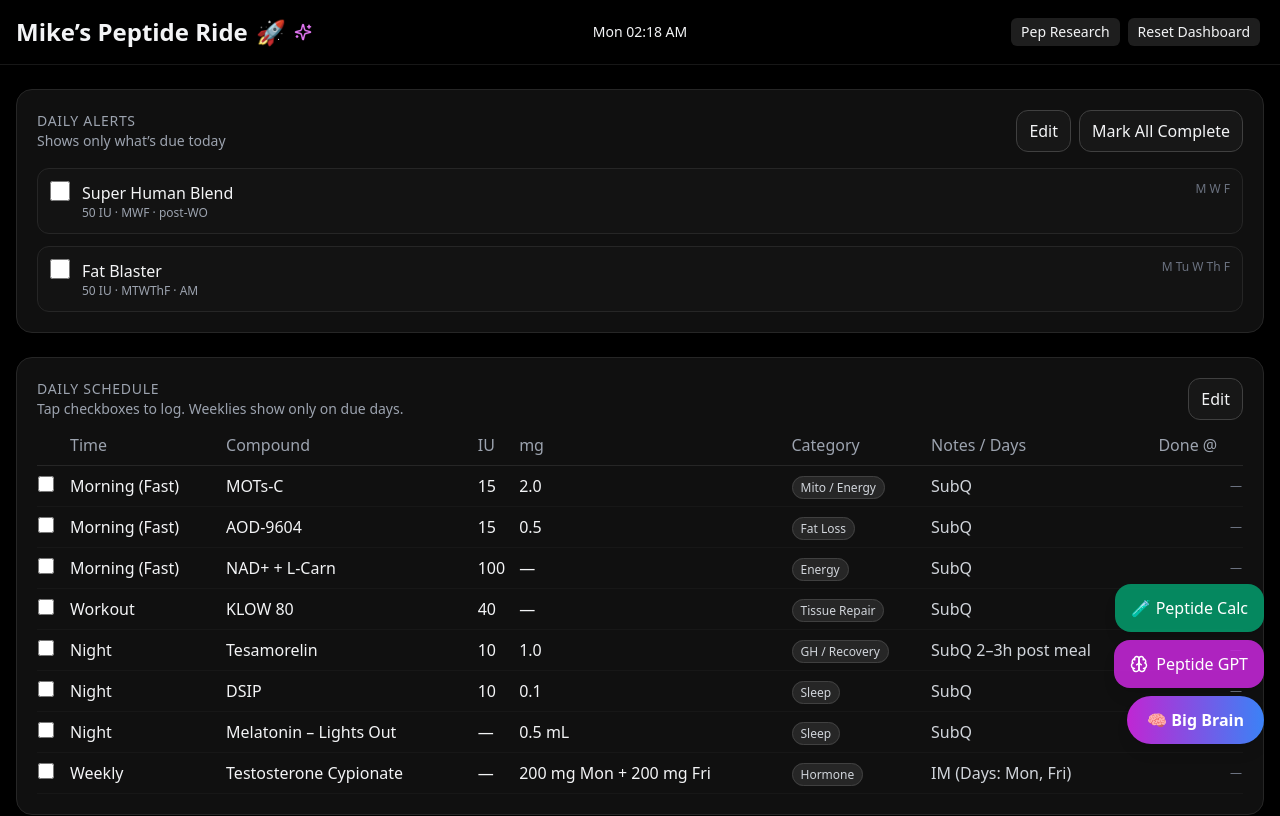
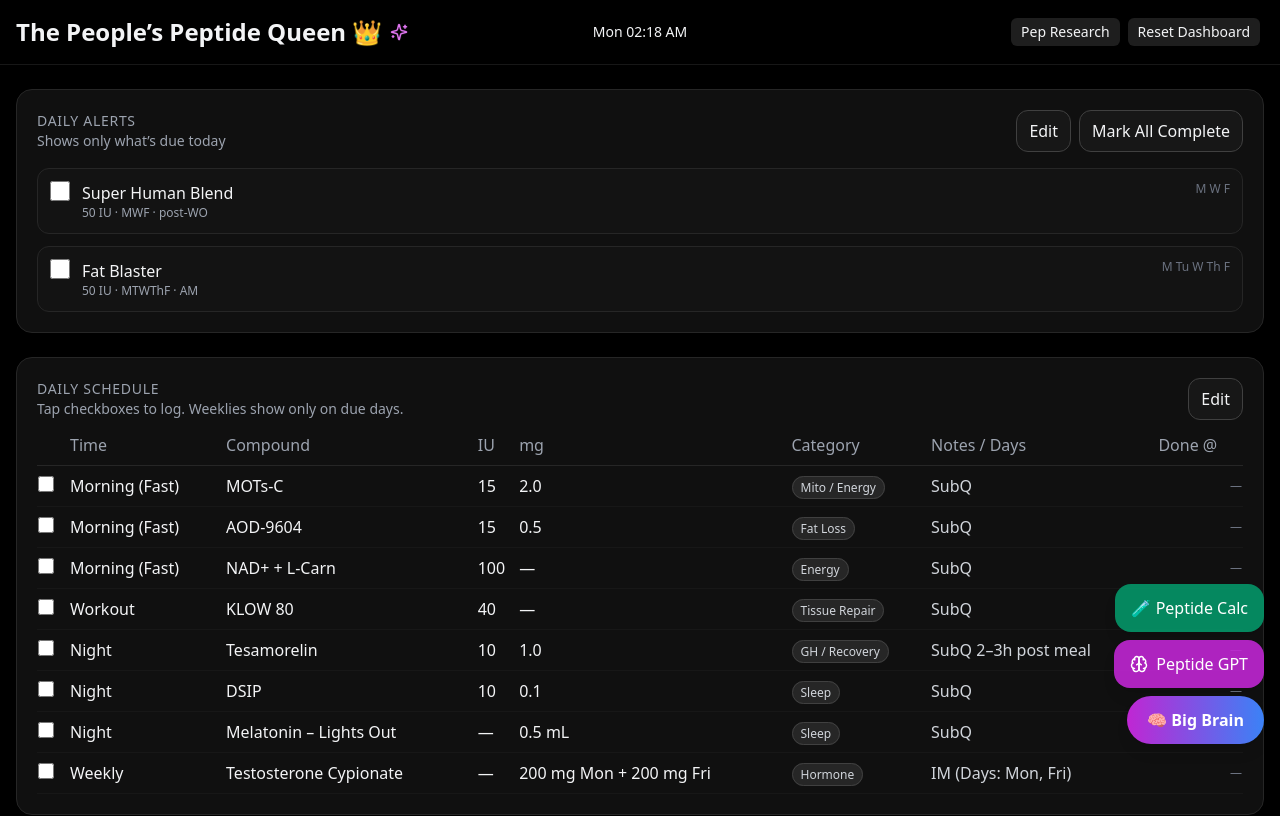
Before and after one commit to UofMx2/Peptide-Dashboard-Mikev2, a React (Vite) app: page / in a window 1280 px wide. Shown: the top 816 px of the page. Built offline with nearby package versions, Linux system fonts and the light colour scheme.

Commit message:
Update App.jsx

```diff
--- a/src/App.jsx
+++ b/src/App.jsx
@@ -244,12 +244,13 @@ export default function App() {
       {/* HEADER */}
       <header className="sticky top-0 z-10 backdrop-blur bg-black/50 border-b border-neutral-900">
         <div className="mx-auto max-w-7xl px-4 py-4 grid grid-cols-3 items-center">
-          <h1 className="text-xl sm:text-2xl font-semibold flex items-center gap-2">
-            Mike’s Peptide Ride <span className="text-pink-400">🚀</span>
-            <motion.span initial={{scale:.9,opacity:.6}} animate={{scale:1,opacity:1}} transition={{repeat:Infinity,repeatType:"mirror",duration:2}}>
-              <Sparkles size={18} className="text-fuchsia-400"/>
-            </motion.span>
-          </h1>
+         <h1 className="text-xl sm:text-2xl font-semibold flex items-center gap-2">
+  The People’s Peptide Queen 👑
+  <motion.span initial={{scale:.9,opacity:.6}} animate={{scale:1,opacity:1}} transition={{repeat:Infinity,repeatType:"mirror",duration:2}}>
+    <Sparkles size={18} className="text-fuchsia-400"/>
+  </motion.span>
+</h1>
+
           <div className="justify-self-center text-[11px] sm:text-sm">{clock}</div>
           <div className="justify-self-end flex gap-2 pr-1">
             <a className="px-2.5 py-1 rounded-md text-xs sm:text-sm bg-neutral-800/80 hover:bg-neutral-700" href="https://researchdosing.com/dosing-information/" target="_blank" rel="noreferrer">Pep Research</a>
```
